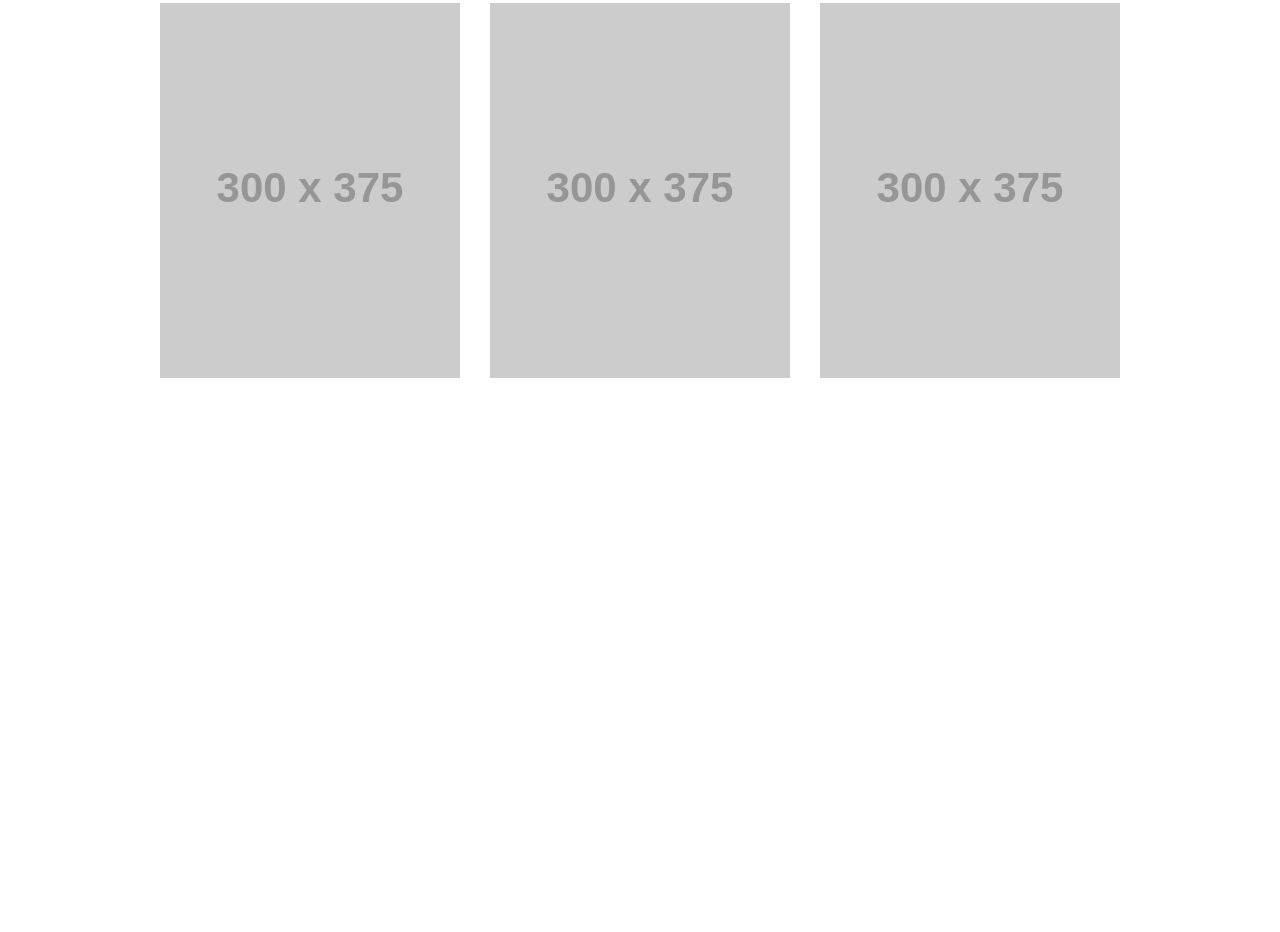
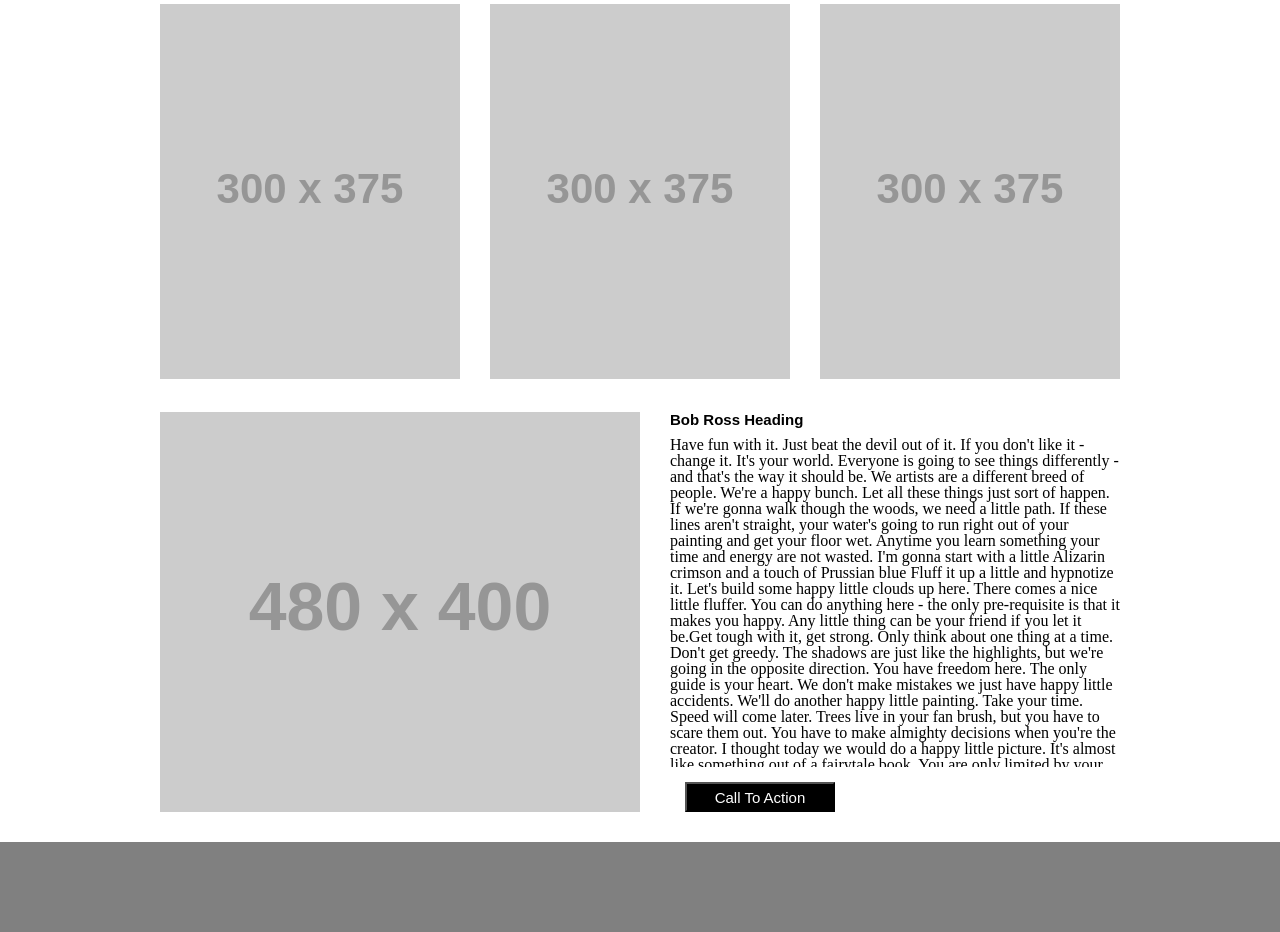
Before and after one commit to alexjonspencer1/wireframe-exercise, a plain HTML site: page index.html in a window 1280 px wide. Shown: the part 596-1528 px from the top of the page. Before the commit the page ends 977 px from the top, so only its background shows below. Drawn offline with Linux system fonts and the light colour scheme; placeholder pictures from the web are drawn by us.

Commit message:
Prelim work done

```diff
--- a/index.html
+++ b/index.html
@@ -11,12 +11,12 @@
 <body>
     <main>
         <header>
-            <img class="header-box" src="https://placehold.it/200x70/000"/>
             <nav>
-                <a>Nav Item 1</a>
-                <a>Nav Item 2</a>
-                <a>Nav Item 3</a>
-                <a>Nav Item 4</a>
+                <img class="header-box" src="https://placehold.it/200x70/000"/>
+                <a class="nav">Nav Item 1</a>
+                <a class="nav">Nav Item 2</a>
+                <a class="nav">Nav Item 3</a>
+                <a class="nav">Nav Item 4</a>
             </nav>
         </header>
 
@@ -37,6 +37,40 @@
 
         </section>
 
+        <section class="grid-container-two">
+            <p>
+                <img class="image-4" src="https://placehold.it/480x400/000"/>
+            </p>
+            <section class="paragraph-grid">
+                <h2>Bob Ross Heading</h2><br>
+                <p class="bob-ross-p">
+                        Have fun with it. Just beat the devil out of it. If you don't like it - change it. It's your world.
+                        Everyone is going to see things differently - and that's the way it should be. We artists are a different
+                        breed of people. We're a happy bunch. Let all these things just sort of happen. If we're gonna walk though
+                        the woods, we need a little path. If these lines aren't straight, your water's going to run right out of
+                        your painting and get your floor wet. Anytime you learn something your time and energy are not wasted. I'm
+                        gonna start with a little Alizarin crimson and a touch of Prussian blue Fluff it up a little and hypnotize it.
+                        Let's build some happy little clouds up here. There comes a nice little fluffer. You can do anything here -
+                        the only pre-requisite is that it makes you happy. Any little thing can be your friend if you let it be.Get
+                        tough with it, get strong. Only think about one thing at a time. Don't get greedy. The shadows are just like the
+                        highlights, but we're going in the opposite direction. You have freedom here. The only guide is your heart. We
+                        don't make mistakes we just have happy little accidents. We'll do another happy little painting. Take your time.
+                        Speed will come later. Trees live in your fan brush, but you have to scare them out. You have to make almighty
+                        decisions when you're the creator. I thought today we would do a happy little picture. It's almost like something
+                        out of a fairytale book. You are only limited by your imagination. Go out on a limb - that's where the fruit is.
+                        In life you need colors. The little tiny Tim easels will let you down. We'll put all the little clouds in and let
+                        them dance around and have fun. You don't want to kill all your dark areas they are very important. Follow the
+                        lay of the land. It's most important. Anything you want to do you can do here. You can do anything your heart can
+                        imagine. Steve wants reflections, so let's give him reflections.
+                </p>
+                <button>Call To Action</button>
+            </section>
+
+        </section>
+
+        <footer>
+        </footer>
+
     </main>
 </body>
 </html>
--- a/style.css
+++ b/style.css
@@ -5,6 +5,27 @@ img header-box {
 
 header {
     background: grey;
+    padding-top: 10px;
+    padding-bottom: 10px;
+}
+
+footer {
+    background: grey;
+    height: 90px;
+    margin-top: 30px;
+}
+
+nav {
+    margin: 0 auto;
+    width: 960px;
+    display: flex;
+    align-items: center;
+    /* justify-content: space-between; */
+}
+
+.nav {
+    padding-left: 35px;
+    padding-right: 35px;
 }
 
 .grid-container {
@@ -34,3 +55,56 @@ header {
 .image-3 {
     grid-area: main3;
 }
+
+.grid-container-two {
+    margin: 0 auto;
+    margin-top: 30px;
+    display: grid;
+    width: 960px;
+    /* grid-template-columns: 430px 510px; */
+    grid-template-rows: 400px;
+    grid-template-areas:
+        "image4 paragraph-grid"
+
+}
+
+.image-4 {
+    grid-area: image4;
+    margin-right: 15px
+}
+
+.paragraph-grid {
+    grid-area: paragraph-grid;
+    margin-left: 15px;
+    /* overflow: scroll; */
+    display: grid;
+    /* grid-template-rows: 50px 250px; */
+    grid-template-areas: "header"
+        "paragraph"
+        "button"
+}
+
+button {
+    background: black;
+    height: 30px;
+    width: 150px;
+    margin: 15px 15px 15px 15px;
+    color: white;
+    font-family: Arial, Helvetica, sans-serif;
+    font-size: 15px;
+    grid-area: button;
+}
+
+h2 {
+    font-weight: bold;
+    font-size: 15px;
+    padding-bottom: 10px;
+    font-family: Arial, Helvetica, sans-serif;
+    grid-area: header;
+}
+
+.bob-ross-p {
+    grid-area: paragraph;
+    height: 330px;
+    overflow: scroll;
+}
```
